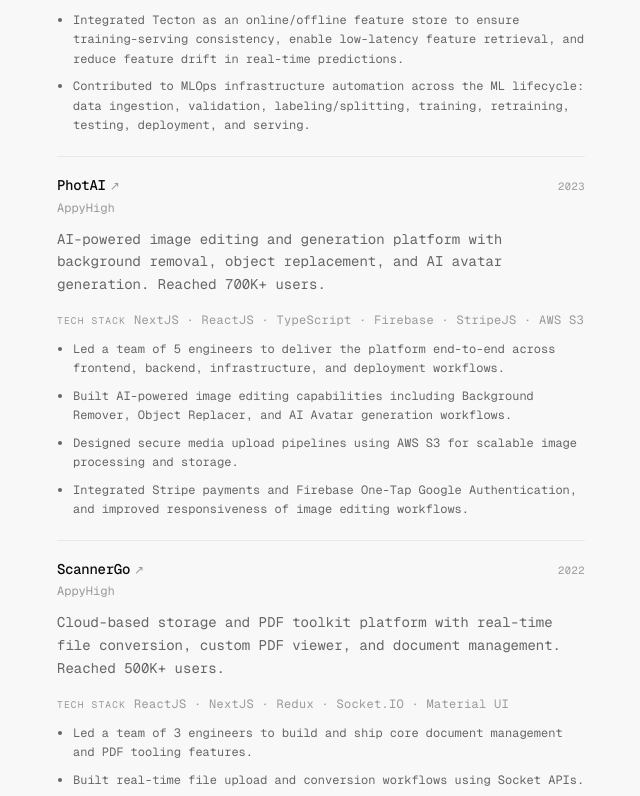
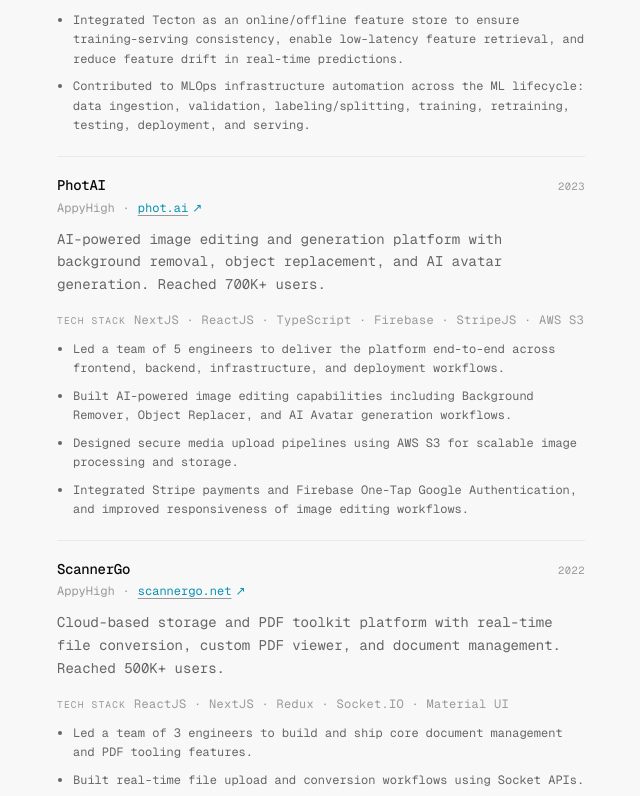
Before and after one commit to satvikchachra/satvik, a Next.js app: page /projects in a window 1280 px wide. Shown: the part 1349-2145 px from the top of the page, without its empty margins (319-959 px from the left). Built offline with nearby package versions, Linux system fonts and the light colour scheme.

Commit message:
improved urls

```diff
--- a/src/app/about/page.tsx
+++ b/src/app/about/page.tsx
@@ -128,11 +128,10 @@
                   href={item.companyUrl}
                   target="_blank"
                   rel="noopener noreferrer"
-                  style={{ color: "var(--accent)" }}
-                  className="inline-flex items-baseline gap-1 transition-opacity duration-150 hover:opacity-70"
+                  className="blue-link inline-flex items-baseline gap-1"
                 >
-                  {item.company}
-                  <span className="text-xs" style={{ color: "var(--accent)" }} aria-hidden="true">↗</span>
+                  <span className="blue-link-text">{item.company}</span>
+                  <span className="text-xs no-underline" aria-hidden="true" style={{ textDecoration: "none" }}>↗</span>
                 </a>
               </p>
               <p className="text-sm leading-relaxed" style={{ color: "var(--text-muted)" }}>
--- a/src/app/blog/page.tsx
+++ b/src/app/blog/page.tsx
@@ -55,13 +55,16 @@
               <Link
                 href={`/blog/${post.slug}`}
                 id={`blog-post-${post.slug}`}
-                className="row-link"
+                className="row-link group"
                 aria-label={`Read: ${post.title}`}
-                style={{ animationDelay: `${(i + 1) * 50}ms` }}
+                style={{
+                  animationDelay: `${(i + 1) * 50}ms`,
+                  alignItems: "flex-start",
+                }}
               >
                 <div className="flex-1 min-w-0 pr-4">
                   <span
-                    className="text-sm block mb-1"
+                    className="text-sm block mb-1 group-hover:underline group-hover:decoration-[var(--accent)] underline-offset-4 transition-all duration-150"
                     style={{ color: "var(--text)" }}
                   >
                     {post.title}
@@ -75,7 +78,7 @@
                     </span>
                   )}
                 </div>
-                <div className="flex items-center gap-2 flex-shrink-0">
+                <div className="flex items-center gap-2 flex-shrink-0 pt-0.5">
                   <time dateTime={post.date} className="mono-label">
                     {formatDate(post.date)}
                   </time>
--- a/src/app/globals.css
+++ b/src/app/globals.css
@@ -372,6 +372,21 @@
   text-decoration-color: var(--text-muted);
 }
 
+.blue-link {
+  color: var(--accent);
+  text-decoration: none !important;
+}
+.blue-link-text {
+  text-decoration: underline;
+  text-decoration-color: var(--text-subtle);
+  text-decoration-thickness: 1px;
+  text-underline-offset: 3px;
+  transition: text-decoration-color 0.15s ease;
+}
+.blue-link:hover .blue-link-text {
+  text-decoration-color: var(--text-muted);
+}
+
 /* ============================================================
    HOVER LINK UTILITIES — CSS-only, safe for Server Components
    ============================================================ */
--- a/src/components/projects/projects-list.tsx
+++ b/src/components/projects/projects-list.tsx
@@ -26,7 +26,7 @@
         <button
           onClick={() => setActiveTag(null)}
           aria-pressed={activeTag === null}
-          className={`tag transition-all duration-150 ${activeTag === null ? "tag-active" : ""}`}
+          className={`tag cursor-pointer transition-all duration-150 ${activeTag === null ? "tag-active" : ""}`}
         >
           all
         </button>
@@ -35,7 +35,7 @@
             key={tag}
             onClick={() => setActiveTag(activeTag === tag ? null : tag)}
             aria-pressed={activeTag === tag}
-            className={`tag transition-all duration-150 ${activeTag === tag ? "tag-active" : ""}`}
+            className={`tag cursor-pointer transition-all duration-150 ${activeTag === tag ? "tag-active" : ""}`}
           >
             {tag}
           </button>
@@ -58,27 +58,7 @@
               {/* Title row */}
               <div className="flex items-baseline justify-between gap-4 mb-1">
                 <h2 className="text-sm" style={{ color: "var(--text)" }}>
-                  {project.liveUrl ? (
-                    <a
-                      href={project.liveUrl}
-                      target="_blank"
-                      rel="noopener noreferrer"
-                      aria-label={`${project.title} — opens in new tab`}
-                      className="transition-opacity duration-150 hover:opacity-70 inline-flex items-baseline gap-1"
-                      style={{ color: "var(--text)" }}
-                    >
-                      {project.title}
-                      <span
-                        className="text-xs"
-                        style={{ color: "var(--text-subtle)" }}
-                        aria-hidden="true"
-                      >
-                        ↗
-                      </span>
-                    </a>
-                  ) : (
-                    project.title
-                  )}
+                  {project.title}
                 </h2>
                 <div className="flex items-center gap-3 flex-shrink-0">
                   {/* Only show "active" badge for the AI Coding Agent */}
@@ -94,12 +74,30 @@
                 </div>
               </div>
 
-              {/* Company name */}
-              {project.company && (
-                <p className="text-xs mb-3" style={{ color: "var(--text-subtle)" }}>
-                  {project.company}
-                </p>
-              )}
+              {/* Company & Live URL */}
+              <div className="text-xs mb-3 flex items-center gap-2">
+                {project.company && (
+                  <span style={{ color: "var(--text-subtle)" }}>
+                    {project.company}
+                  </span>
+                )}
+                {project.company && project.liveUrl && (
+                  <span style={{ color: "var(--text-subtle)" }}>·</span>
+                )}
+                {project.liveUrl && (
+                  <a
+                    href={project.liveUrl}
+                    target="_blank"
+                    rel="noopener noreferrer"
+                    className="blue-link inline-flex items-baseline gap-1"
+                  >
+                    <span className="blue-link-text">
+                      {project.liveUrl.replace("https://", "").replace("www.", "").replace(/\/$/, "")}
+                    </span>
+                    <span className="text-xs no-underline" aria-hidden="true" style={{ textDecoration: "none" }}>↗</span>
+                  </a>
+                )}
+              </div>
 
               {/* Short description */}
               <p
```
